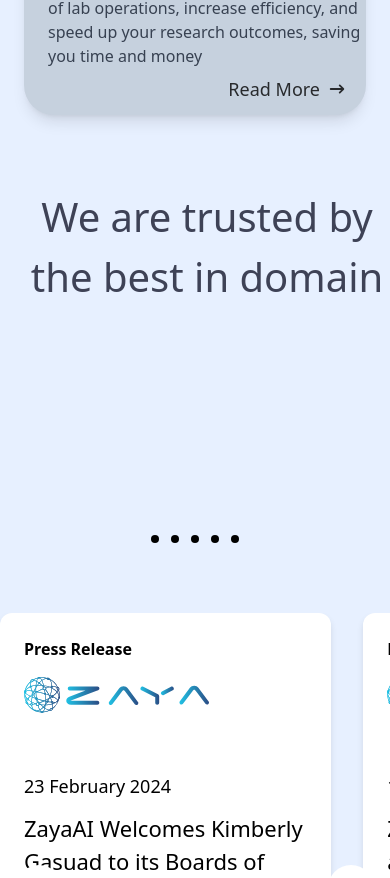
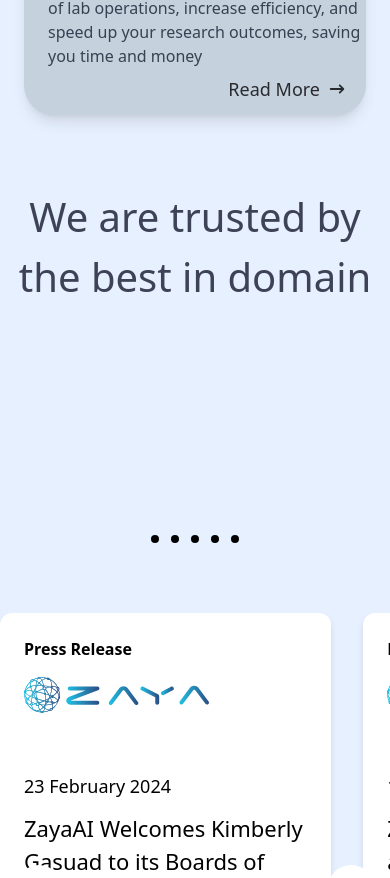
Before and after one commit to Haybesil/zaya, a React (Vite) app: page / in a window 390 px wide. Shown: the part 5599-6477 px from the top of the page. Built offline with nearby package versions, Linux system fonts and the light colour scheme.

Commit message:
Update Partner.jsx

```diff
--- a/src/components/home/Partner.jsx
+++ b/src/components/home/Partner.jsx
@@ -6,7 +6,7 @@ import Image3 from '/images/clinica-life.svg';
 export default function Partner() {
   return (
     <div>
-      <h2 className=" text-[40px] md:text-[50px] pt-12 font-light pl-6 text-center text-[rgba(20,22,44,0.8)]">
+      <h2 className=" text-[40px] md:text-[50px] pt-12 font-light pl-0 md:pl-6 text-center text-[rgba(20,22,44,0.8)]">
         We are trusted by the best in domain
       </h2>
       <div id="indicators-carousel" className="relative w-full mt-8">
```
